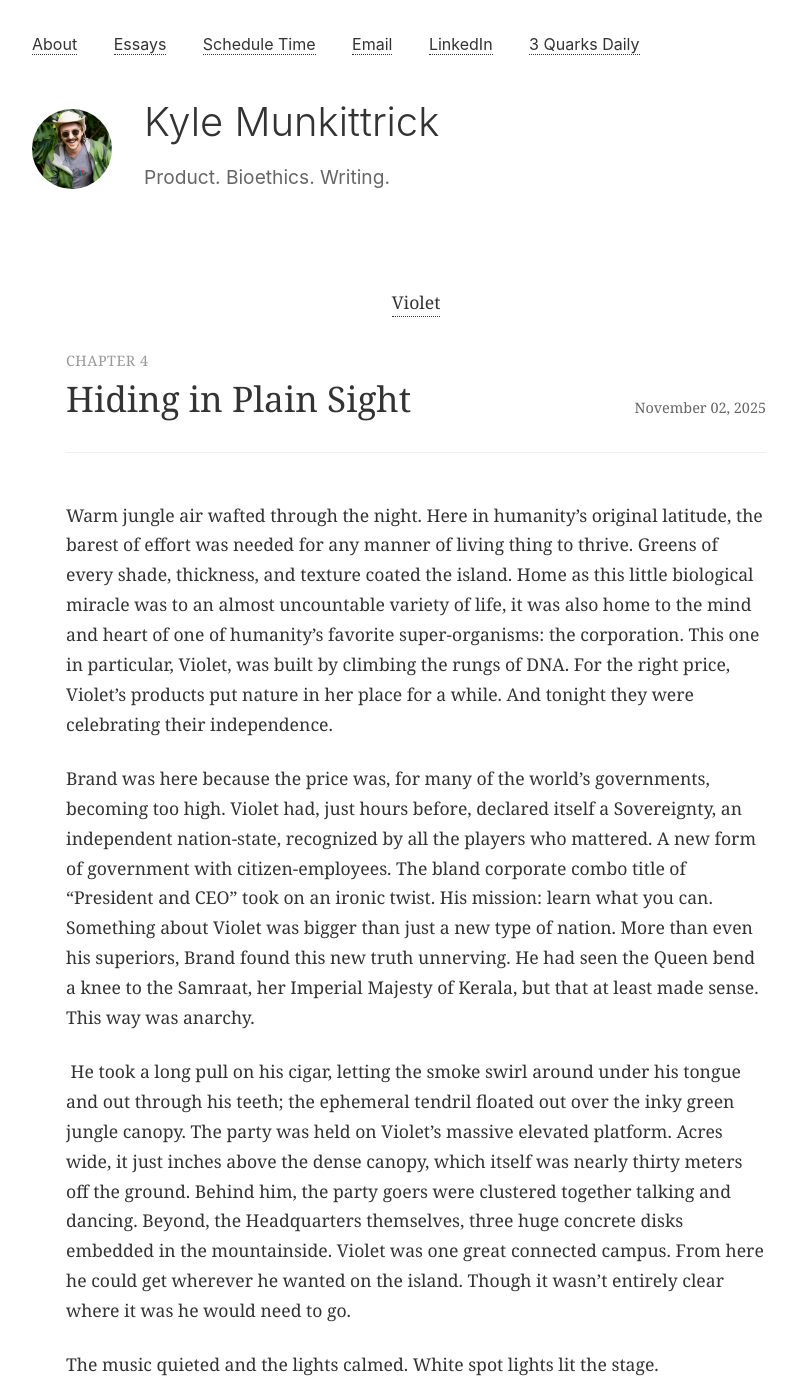
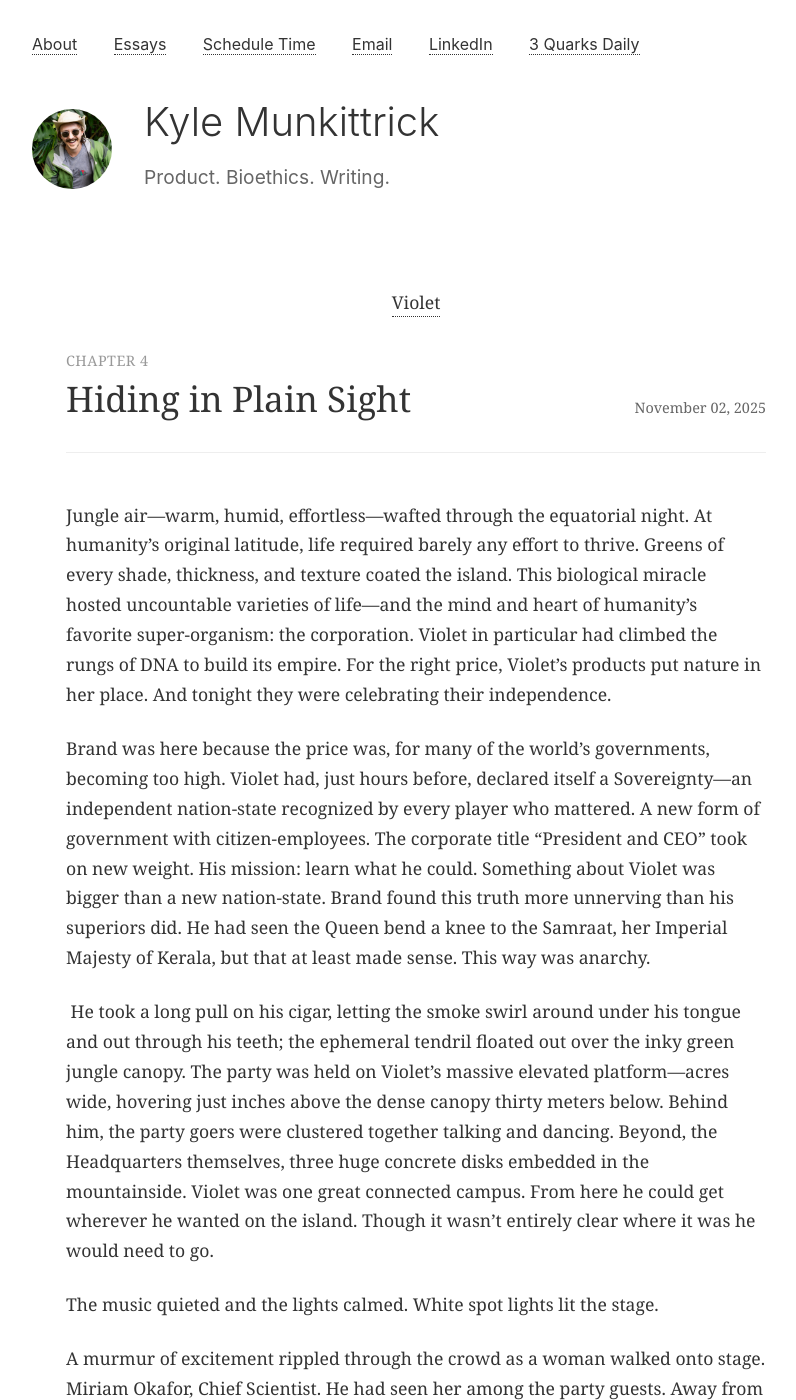
Before and after one commit to kmunki/kmunki.github.io, a Jekyll site: the page built from _fiction/violet/014-chapter-04.md, in a window 1280 px wide and 1400 px high. Shown: the whole window, without its empty margins (224-1020 px from the left). Built offline with Jekyll 4.4.1, drawn with Linux system fonts in a browser that asks for light colours.

Commit message:
Polish Ch 4: Structure, voice, compression
Applied 4 improvements:
- Opening atmospheric clarity
- Corporate philosophy untangling
- Mission statement POV fix
- Platform description structure

Full review in PR.

🤖 Generated with Claude Code
Co-Authored-By: Claude <noreply@anthropic.com>

```diff
--- a/_fiction/violet/014-chapter-04.md
+++ b/_fiction/violet/014-chapter-04.md
@@ -7,11 +7,11 @@ permalink: /fiction/violet/chapter-04/
 act: 1
 date: November 02, 2025
 ---
-Warm jungle air wafted through the night. Here in humanity’s original latitude, the barest of effort was needed for any manner of living thing to thrive. Greens of every shade, thickness, and texture coated the island. Home as this little biological miracle was to an almost uncountable variety of life, it was also home to the mind and heart of one of humanity’s favorite super-organisms: the corporation. This one in particular, Violet, was built by climbing the rungs of DNA. For the right price, Violet’s products put nature in her place for a while. And tonight they were celebrating their independence.
+Jungle air—warm, humid, effortless—wafted through the equatorial night. At humanity's original latitude, life required barely any effort to thrive. Greens of every shade, thickness, and texture coated the island. This biological miracle hosted uncountable varieties of life—and the mind and heart of humanity's favorite super-organism: the corporation. Violet in particular had climbed the rungs of DNA to build its empire. For the right price, Violet's products put nature in her place. And tonight they were celebrating their independence.
 
-Brand was here because the price was, for many of the world’s governments, becoming too high. Violet had, just hours before, declared itself a Sovereignty, an independent nation-state, recognized by all the players who mattered. A new form of government with citizen-employees. The bland corporate combo title of “President and CEO” took on an ironic twist. His mission: learn what you can. Something about Violet was bigger than just a new type of nation. More than even his superiors, Brand found this new truth unnerving. He had seen the Queen bend a knee to the Samraat, her Imperial Majesty of Kerala, but that at least made sense. This way was anarchy.
+Brand was here because the price was, for many of the world’s governments, becoming too high. Violet had, just hours before, declared itself a Sovereignty—an independent nation-state recognized by every player who mattered. A new form of government with citizen-employees. The corporate title "President and CEO" took on new weight. His mission: learn what he could. Something about Violet was bigger than a new nation-state. Brand found this truth more unnerving than his superiors did. He had seen the Queen bend a knee to the Samraat, her Imperial Majesty of Kerala, but that at least made sense. This way was anarchy.
 
- He took a long pull on his cigar, letting the smoke swirl around under his tongue and out through his teeth; the ephemeral tendril floated out over the inky green jungle canopy. The party was held on Violet’s massive elevated platform. Acres wide, it just inches above the dense canopy, which itself was nearly thirty meters off the ground. Behind him, the party goers were clustered together talking and dancing. Beyond, the Headquarters themselves, three huge concrete disks embedded in the mountainside. Violet was one great connected campus. From here he could get wherever he wanted on the island. Though it wasn’t entirely clear where it was he would need to go.
+ He took a long pull on his cigar, letting the smoke swirl around under his tongue and out through his teeth; the ephemeral tendril floated out over the inky green jungle canopy. The party was held on Violet's massive elevated platform—acres wide, hovering just inches above the dense canopy thirty meters below. Behind him, the party goers were clustered together talking and dancing. Beyond, the Headquarters themselves, three huge concrete disks embedded in the mountainside. Violet was one great connected campus. From here he could get wherever he wanted on the island. Though it wasn’t entirely clear where it was he would need to go.
 
 The music quieted and the lights calmed. White spot lights lit the stage.
 
```
